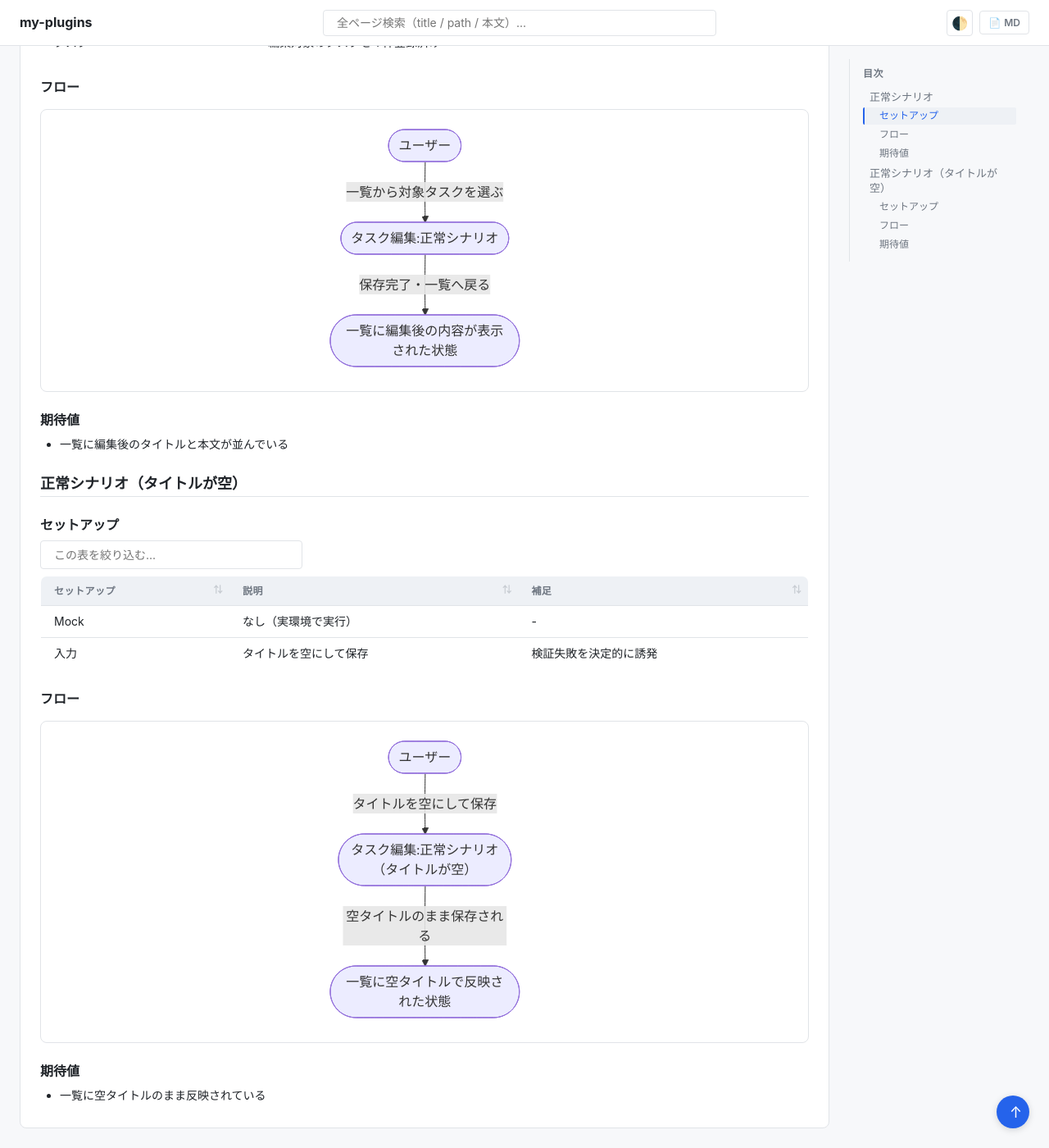
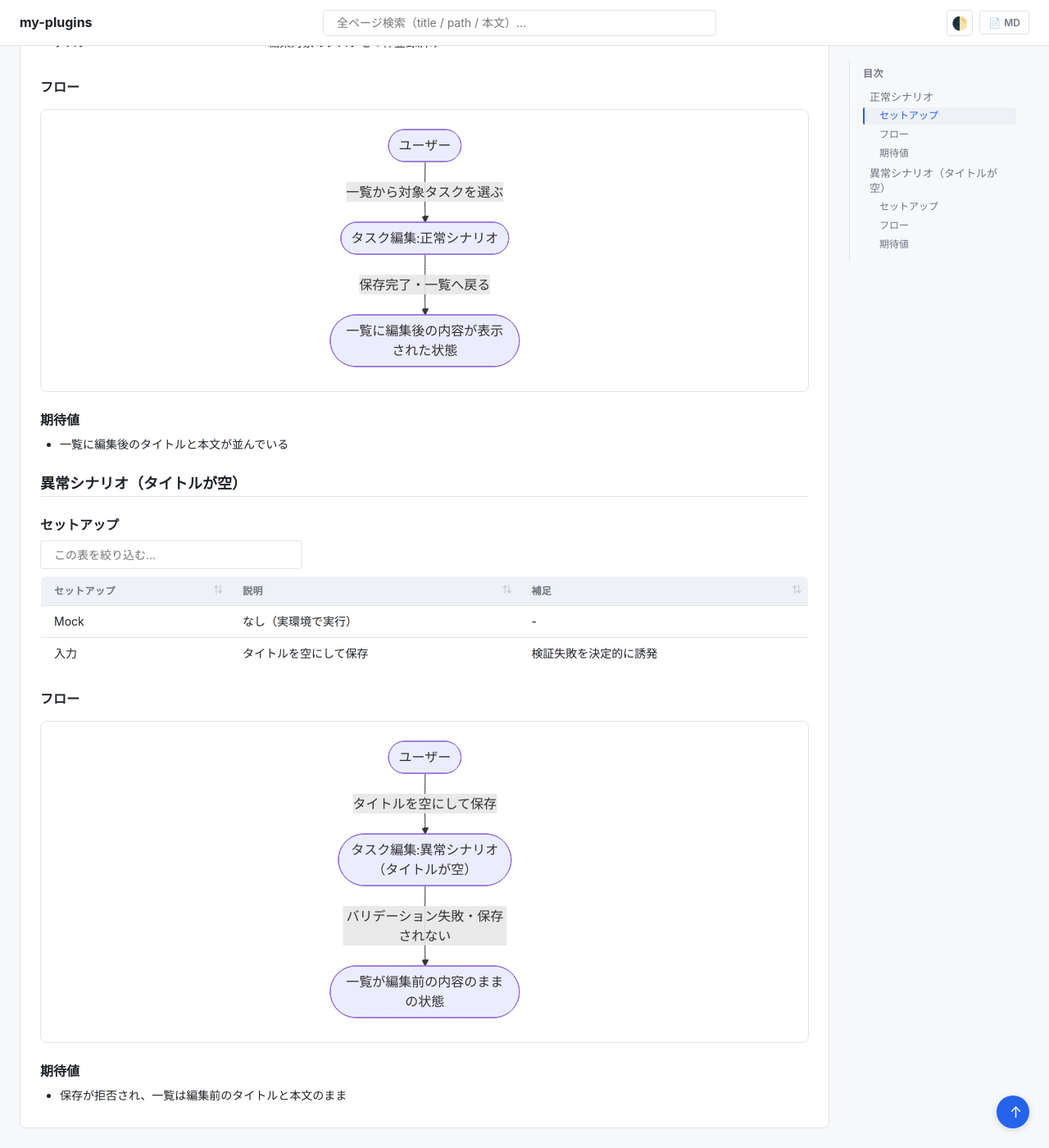
Before and after one commit to shuhei1101/ai-monitor-e2e, a Jekyll site: the page built from docs/wiki/設計図/シナリオ/複合ユースケース/タスク編集から一覧反映.md, in a window 1280 px wide and 1400 px high, scrolled down 395 px. Shown: the whole window at 82% size. Built offline with Jekyll 4.4.1, drawn with Linux system fonts in a browser that asks for light colours; our own code applies the rules of GitHub Pages for plain Markdown files.

Commit message:
タスク編集から一覧反映シナリオのタイトル空ケースを異常シナリオへ修正

````diff
--- a/docs/wiki/設計図/シナリオ/複合ユースケース/タスク編集から一覧反映.md
+++ b/docs/wiki/設計図/シナリオ/複合ユースケース/タスク編集から一覧反映.md
@@ -29,7 +29,7 @@
 
 - 一覧に編集後のタイトルと本文が並んでいる
 
-## 正常シナリオ（タイトルが空）
+## 異常シナリオ（タイトルが空）
 
 ### セットアップ
 
@@ -42,12 +42,12 @@
 
 ```mermaid
 flowchart TD
-  U0([ユーザー]) -->|タイトルを空にして保存| UC1([タスク編集:正常シナリオ<br>（タイトルが空）])
-  UC1 -->|空タイトルのまま保存される| DONE([一覧に空タイトルで反映された状態])
+  U0([ユーザー]) -->|タイトルを空にして保存| UC1([タスク編集:異常シナリオ<br>（タイトルが空）])
+  UC1 -->|バリデーション失敗・保存されない| DONE([一覧が編集前の内容のままの状態])
 
-  click UC1 "../単一ユースケース/タスク編集.md#正常シナリオタイトルが空"
+  click UC1 "../単一ユースケース/タスク編集.md#異常シナリオタイトルが空"
 ```
 
 ### 期待値
 
-- 一覧に空タイトルのまま反映されている
+- 保存が拒否され、一覧は編集前のタイトルと本文のまま
````
